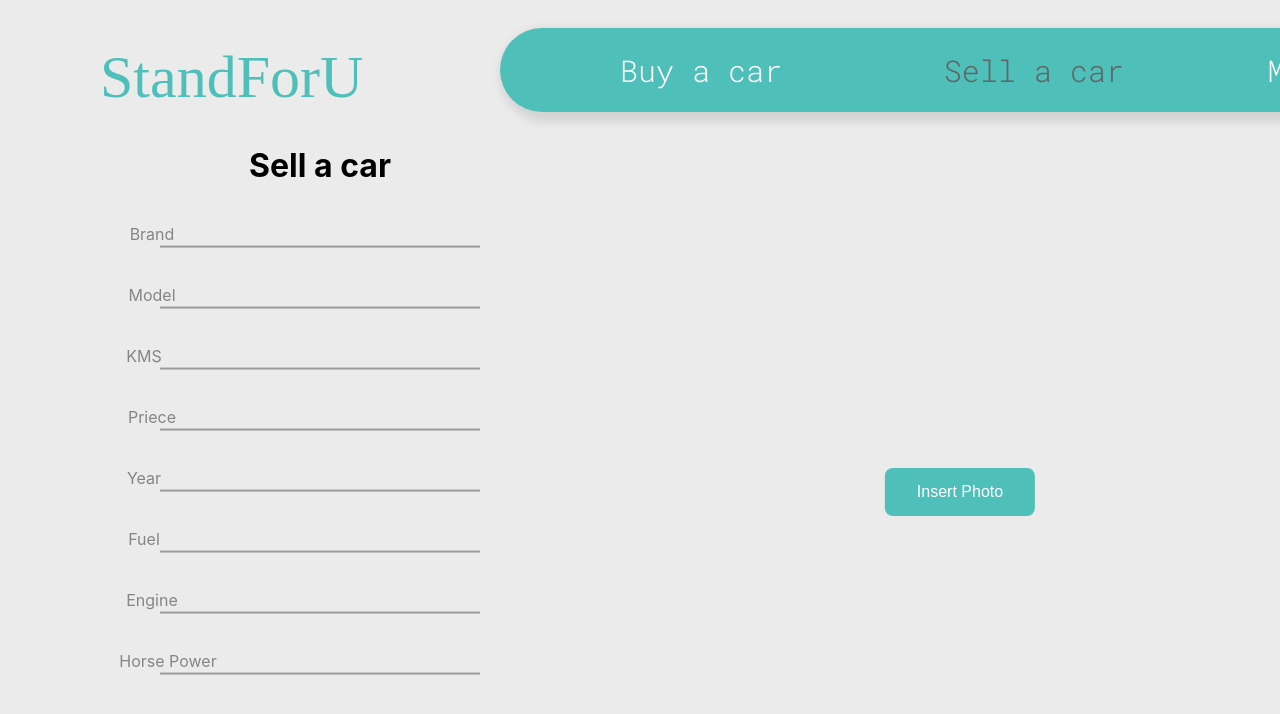
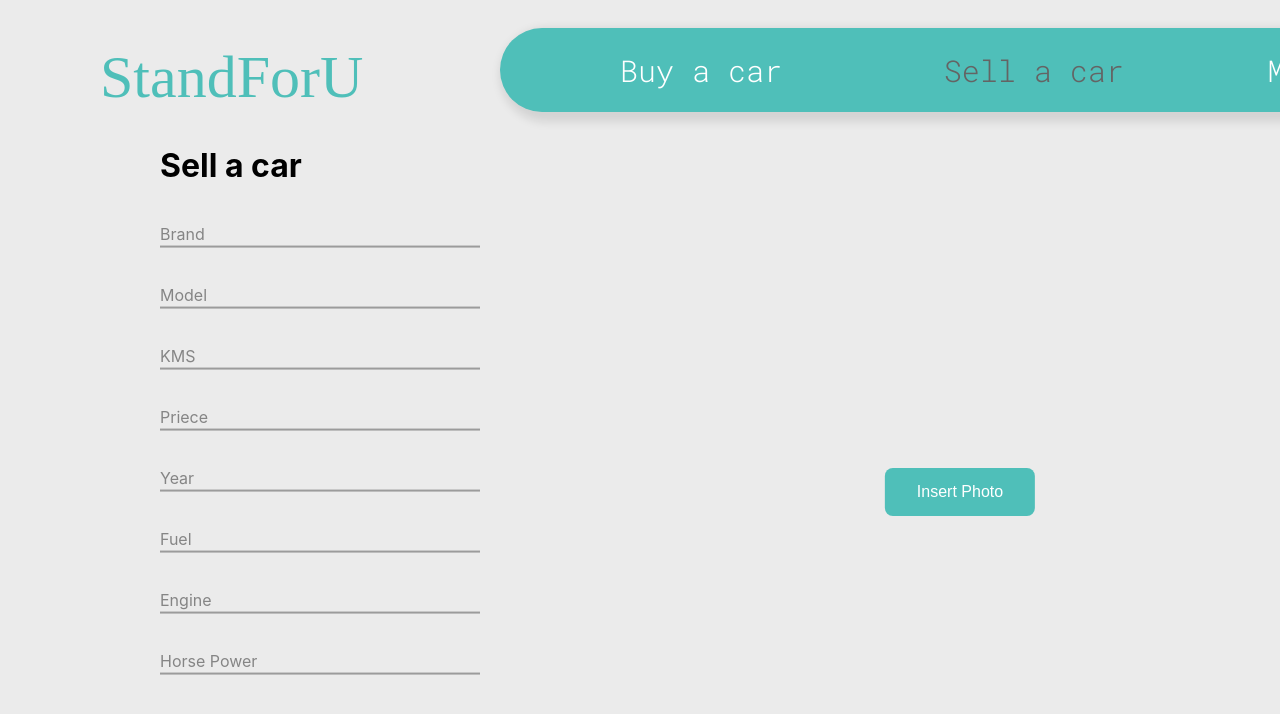
Before and after one commit to JoaoantonioViegas/StandForU, a React (Create React App) app in the folder standforu/: page /Sell-car in a window 1280 px wide. Shown: the top 714 px of the page. Built offline with nearby package versions, Linux system fonts and the light colour scheme; a web font is replaced by a local one.

Commit message:
Sellcar: css

```diff
--- a/standforu/src/components/pages/Sellcar.css
+++ b/standforu/src/components/pages/Sellcar.css
@@ -35,18 +35,18 @@
     color: #000;
 }
 .form__field1:required:valid ~ .form__label1 {
-    left: -28vh;
+    left: -6vw;
 }
 .form__label1 {
     position: relative;
     top: -3vh;
-    left: -21vh;
+    left: 0;
     transition: 0.2s;
     font-size: 1rem;
     color: rgb(133, 133, 133);
 }
 .form__field1:focus ~ .form__label1{
-    left: -28vh;
+    left: -6vw;
     transition: 0.5s;
     margin-bottom: green;
 }
@@ -78,18 +78,18 @@
     color: #000;
 }
 .form__field2:required:valid ~ .form__label2 {
-    left: -28vh;
+    left: -6vw;
 }
 .form__label2 {
     position: relative;
     top: -3vh;
-    left: -21vh;
+    left: 0;
     transition: 0.2s;
     font-size: 1rem;
     color: rgb(133, 133, 133);
 }
 .form__field2:focus ~ .form__label2{
-    left: -28vh;
+    left: -6vw;
     transition: 0.5s;
 }
 .form__field2:required, .form__field2:invalid {
@@ -115,18 +115,18 @@
     color: #000;
 }
 .form__field3:required:valid ~ .form__label3 {
-    left: -28vh;
+    left: -6vw;
 }
 .form__label3 {
     position: relative;
     top: -3vh;
-    left: -22vh;
+    left: 0;
     transition: 0.2s;
     font-size: 1rem;
     color: rgb(133, 133, 133);
 }
 .form__field3:focus ~ .form__label3{
-    left: -28vh;
+    left: -6vw;
     transition: 0.5s;
 }
 .form__field3:required, .form__field3:invalid {
@@ -152,18 +152,18 @@
     color: #000;
 }
 .form__field4:required:valid ~ .form__label4 {
-    left: -28vh;
+    left: -6vw;
 }
 .form__label4 {
     position: relative;
     top: -3vh;
-    left: -21vh;
+    left: 0;
     transition: 0.2s;
     font-size: 1rem;
     color: rgb(133, 133, 133);
 }
 .form__field4:focus ~ .form__label4{
-    left: -28vh;
+    left: -6vw;
     transition: 0.5s;
 }
 .form__field4:required, .form__field4:invalid {
@@ -189,18 +189,18 @@
     color: #000;
 }
 .form__field5:required:valid ~ .form__label5 {
-    left: -28vh;
+    left: -6vw;
 }
 .form__label5 {
     position: relative;
     top: -3vh;
-    left: -22vh;
+    left: 0;
     transition: 0.2s;
     font-size: 1rem;
     color: rgb(133, 133, 133);
 }
 .form__field5:focus ~ .form__label5{
-    left: -28vh;
+    left: -6vw;
     transition: 0.5s;
 }
 .form__field5:required, .form__field5:invalid {
@@ -226,18 +226,18 @@
     color: #000;
 }
 .form__field6:required:valid ~ .form__label6 {
-    left: -28vh;
+    left: -6vw;
 }
 .form__label6 {
     position: relative;
     top: -3vh;
-    left: -22vh;
+    left: 0;
     transition: 0.2s;
     font-size: 1rem;
     color: rgb(133, 133, 133);
 }
 .form__field6:focus ~ .form__label6{
-    left: -28vh;
+    left: -6vw;
     transition: 0.5s;
 }
 .form__field6:required, .form__field6:invalid {
@@ -263,18 +263,18 @@
     color: #000;
 }
 .form__field7:required:valid ~ .form__label7 {
-    left: -28vh;
+    left: -6vw;
 }
 .form__label7 {
     position: relative;
     top: -3vh;
-    left: -21vh;
+    left: 0;
     transition: 0.2s;
     font-size: 1rem;
     color: rgb(133, 133, 133);
 }
 .form__field7:focus ~ .form__label7{
-    left: -28vh;
+    left: -6vw;
     transition: 0.5s;
 }
 .form__field7:required, .form__field7:invalid {
@@ -300,19 +300,19 @@
     color: #000;
 }
 .form__field8:required:valid ~ .form__label8 {
-    left: -29vh;
+    left: -6vw;
 }
 .form__label8 {
     position: relative;
     top: -3vh;
-    left: -19vh;
+    left: 0;
     transition: 0.2s;
     font-size: 1rem;
     color: rgb(133, 133, 133);
 }
 .form__field8:focus ~ .form__label8{
-    left: -29vh;
     transition: 0.5s;
+    left: -6vw;
 }
 .form__field8:required, .form__field8:invalid {
     box-shadow: none;
@@ -337,21 +337,21 @@
     color: #000;
 }
 .form__field9:required:valid ~ .form__label9 {
-    left: -29vh;
-    top: -13vh;
+    left: -6vw;
+    top: -14vh;
 }
 .form__label9 {
     position: relative;
     top: -3vh;
-    left: -19vh;
+    left: 0;
     transition: 0.2s;
     font-size: 1rem;
     color: rgb(133, 133, 133);
 }
 .form__field9:focus ~ .form__label9{
-    left: -29vh;
+    left: -6vw;
     transition: 0.5s;
-    top: -13vh;
+    top: -14vh;
 }
 .form__field9:required, .form__field9:invalid {
     box-shadow: none;
@@ -383,5 +383,5 @@
     top: 50%;
     left: 50%;
     transform: translate(-50%, -50%);
-    text-align: center;
+    text-align: left;
 }
```
